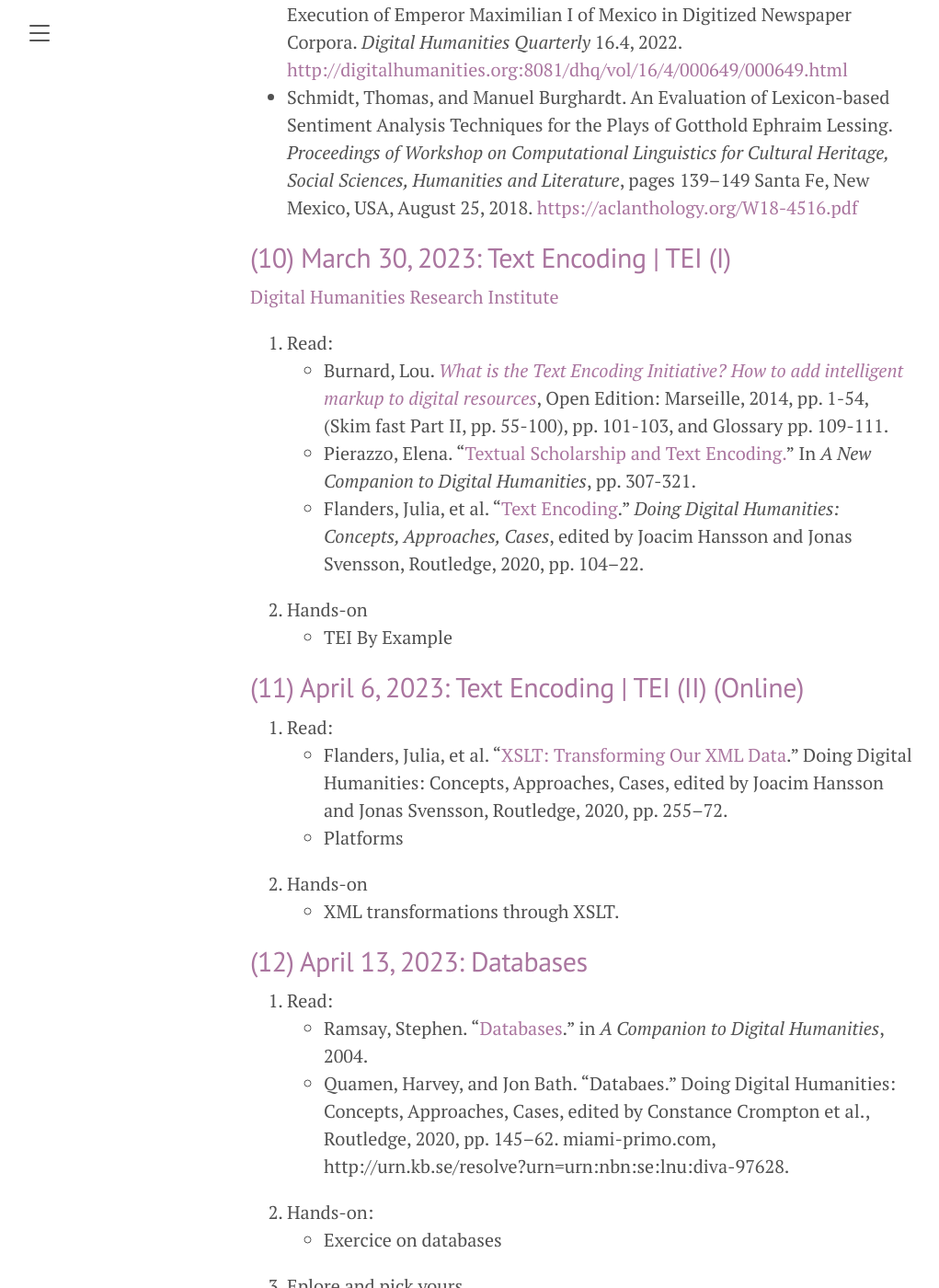
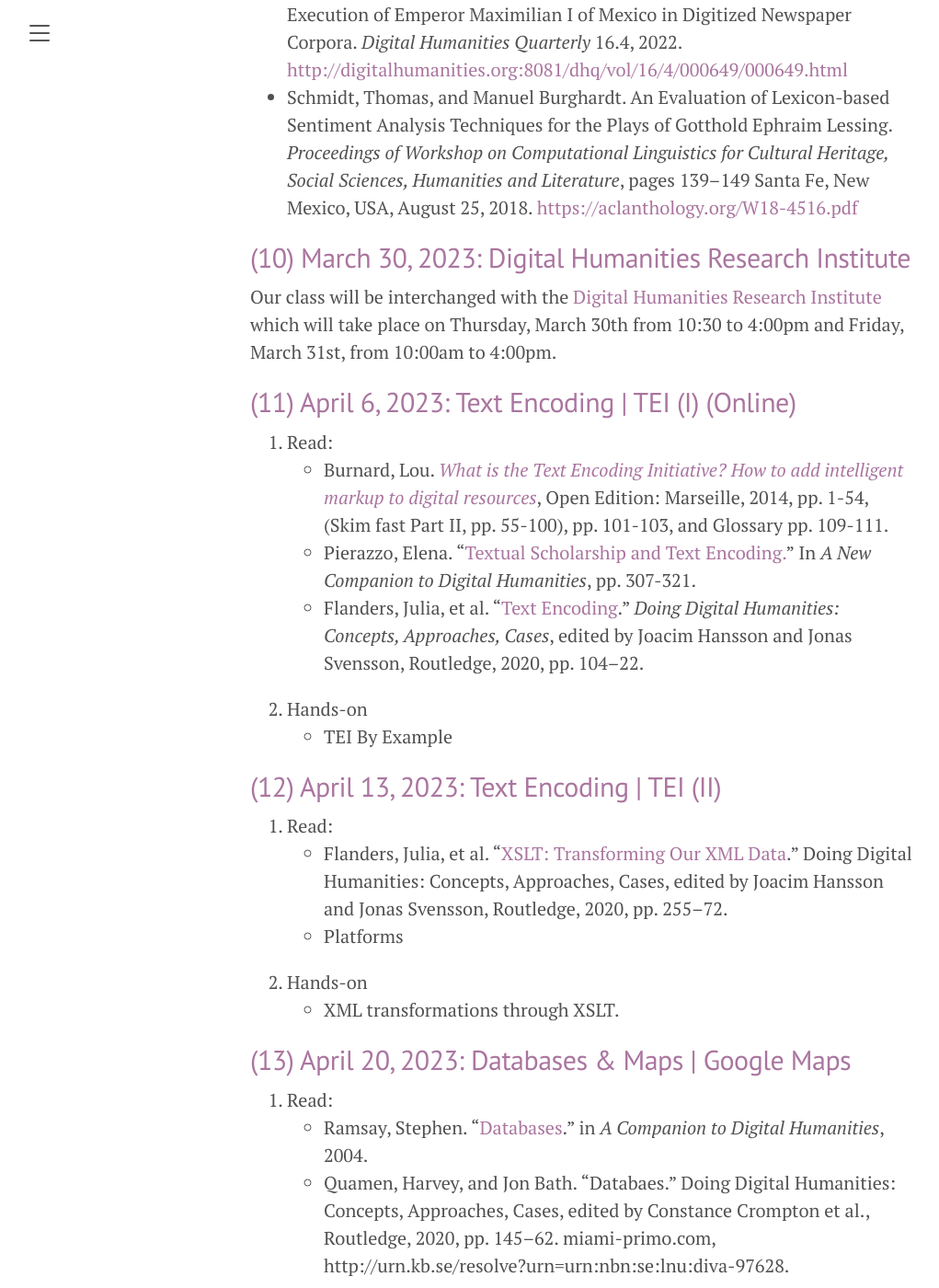
Before and after one commit to susannalles/DHPracticum_Spring23, a Jekyll site: the page built from schedule.md, in a window 1280 px wide and 1400 px high, scrolled down 5407 px. Shown: the whole window at 92% size, without its empty margins (8-1029 px from the left). Built offline with Jekyll 4.4.1, drawn with Linux system fonts in a browser that asks for light colours; some of the changed text lies outside the part shown.

Commit message:
Update schedule.md

```diff
--- a/schedule.md
+++ b/schedule.md
@@ -135,9 +135,12 @@ These reading are case studies that examine sentiment analysis in literary/histo
 Santa Fe, New Mexico, USA, August 25, 2018. <https://aclanthology.org/W18-4516.pdf>
 
 
-## (10) March 30, 2023: Text Encoding | TEI (I)
+## (10) March 30, 2023: Digital Humanities Research Institute
 
-[Digital Humanities Research Institute](https://dh.miami.edu/events/index.html)
+Our class will be interchanged with the [Digital Humanities Research Institute](https://dh.miami.edu/events/index.html) which will take place on Thursday, March 30th from 10:30 to 4:00pm and Friday, March 31st, from 10:00am to 4:00pm.
+
+
+## (11) April 6, 2023: Text Encoding | TEI (I) (Online)
 
 1. Read:
   - Burnard, Lou. *[What is the Text Encoding Initiative? How to add intelligent markup to digital resources](https://books.openedition.org/oep/679?lang=en)*, Open Edition: Marseille, 2014, pp. 1-54, (Skim fast Part II, pp. 55-100), pp. 101-103, and Glossary pp. 109-111.
@@ -147,7 +150,8 @@ Santa Fe, New Mexico, USA, August 25, 2018. <https://aclanthology.org/W18-4516.p
 3. Hands-on
   - TEI By Example
 
-## (11) April 6, 2023: Text Encoding | TEI (II) (Online)
+
+## (12) April 13, 2023: Text Encoding | TEI (II)
 
 1. Read:
   - Flanders, Julia, et al. “[XSLT: Transforming Our XML Data](http://urn.kb.se/resolve?urn=urn:nbn:se:lnu:diva-97628).” Doing Digital Humanities: Concepts, Approaches, Cases, edited by Joacim Hansson and Jonas Svensson, Routledge, 2020, pp. 255–72.
@@ -157,7 +161,7 @@ Santa Fe, New Mexico, USA, August 25, 2018. <https://aclanthology.org/W18-4516.p
   - XML transformations through XSLT.
 
 
-## (12) April 13, 2023: Databases
+## (13) April 20, 2023: Databases & Maps | Google Maps
 
 1. Read:
   - Ramsay, Stephen. “[Databases](http://digitalhumanities.org/companion/view?docId=blackwell/9781405103213/9781405103213.xml&chunk.id=ss1-3-3&toc.id=0&brand=9781405103213_brand).” in *A Companion to Digital Humanities*, 2004.
```
Also changed, not shown: other parts of schedule.md (+3 -3 lines).
